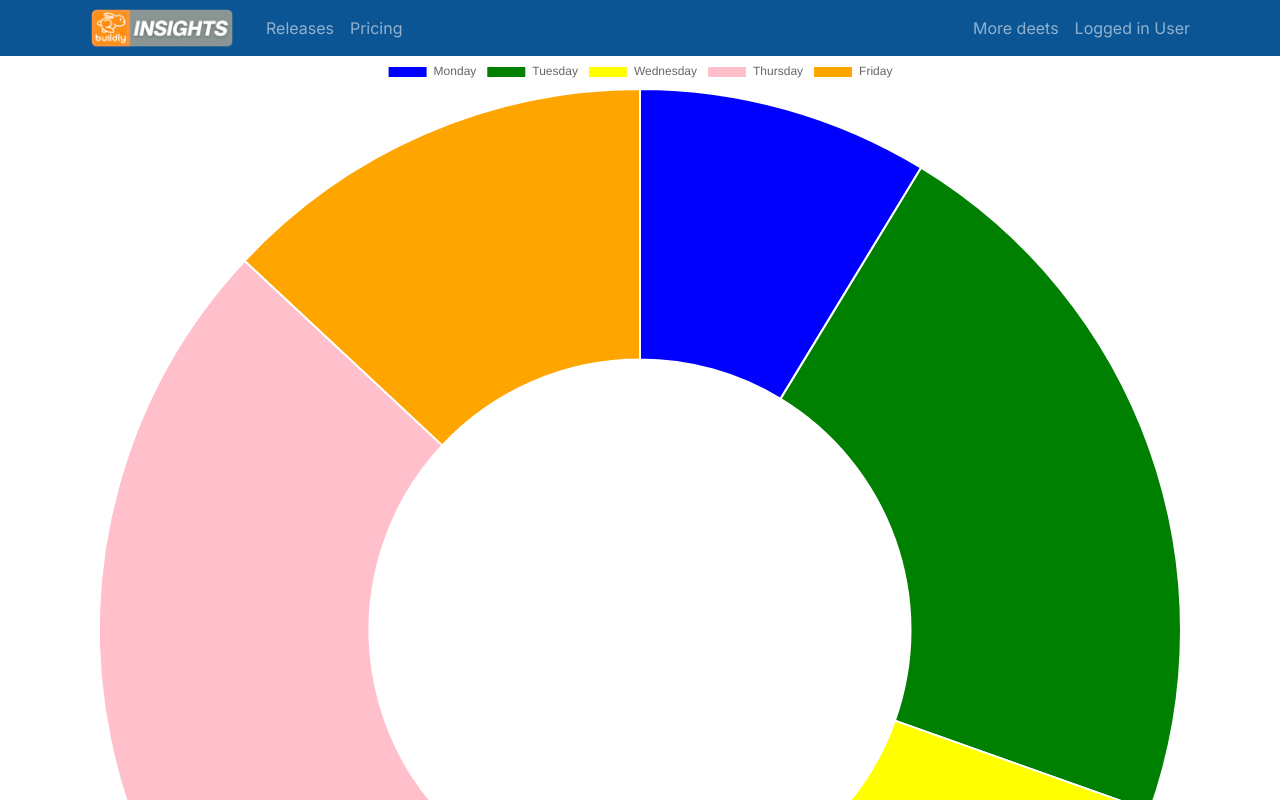
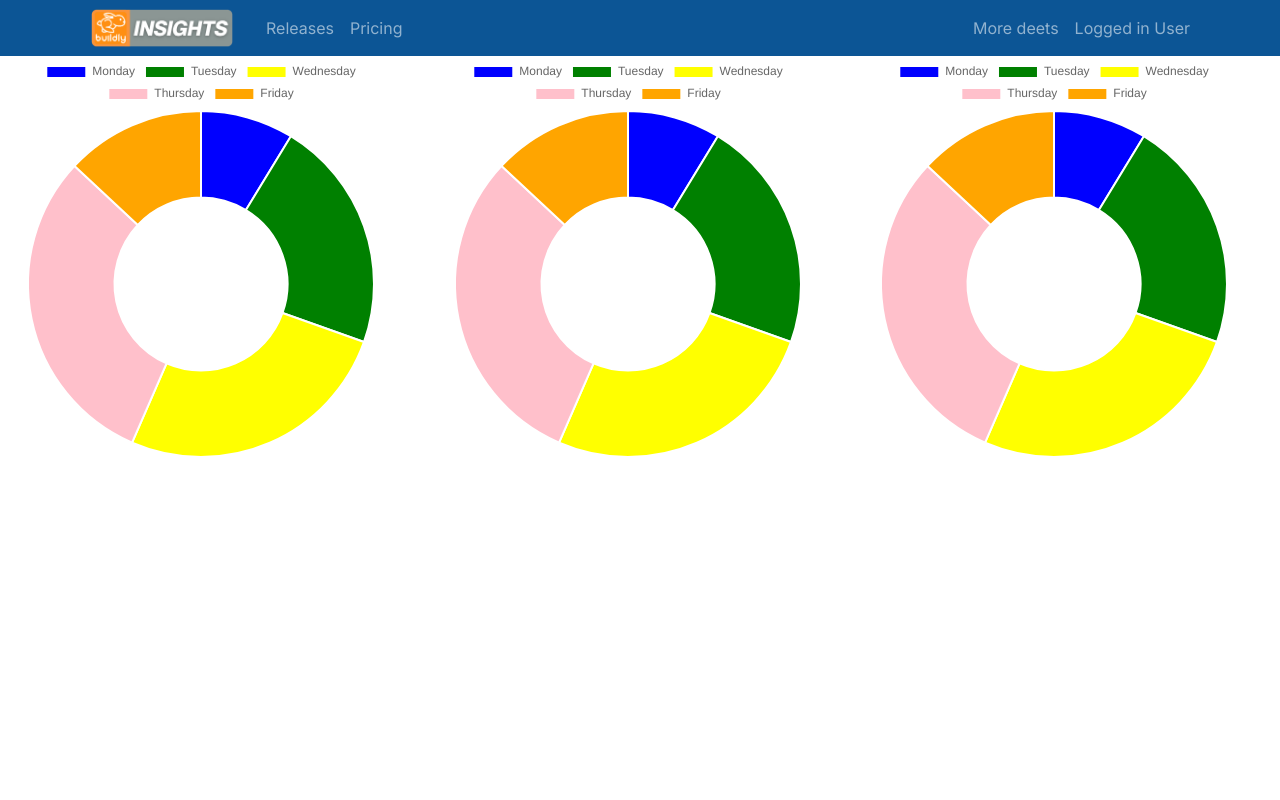
Before and after one commit to buildly-release-management/release-client, a React (Create React App) app: page /releases/1 in a window 1280 px wide. Shown: the top 800 px of the page. Built offline with nearby package versions, Linux system fonts and the light colour scheme.

Commit message:
Doughnut chart

```diff
--- a/src/modules/release/details/ReleaseDetails.tsx
+++ b/src/modules/release/details/ReleaseDetails.tsx
@@ -1,10 +1,6 @@
 import React from "react";
 import { useParams } from "react-router-dom";
-// import { Chart as ChartJS, ArcElement, Tooltip, Legend } from "chart.js";
-// import { Doughnut } from "react-chartjs-2";
 import DoughnutChart from "../../../components/Charts/Doughnut";
-
-// ChartJS.register(ArcElement, Tooltip, Legend);
 
 function ReleaseDetails() {
   const { releaseUuid } = useParams();
@@ -24,8 +20,16 @@ function ReleaseDetails() {
 
   return (
     <>
-      <div className="container">
-        <DoughnutChart chartData={data} />
+      <div className="row col-12">
+        <section className="col-4">
+          <DoughnutChart chartData={data} />
+        </section>
+        <section className="col-4">
+          <DoughnutChart chartData={data} />
+        </section>
+        <section className="col-4">
+          <DoughnutChart chartData={data} />
+        </section>
       </div>
     </>
   );
```
